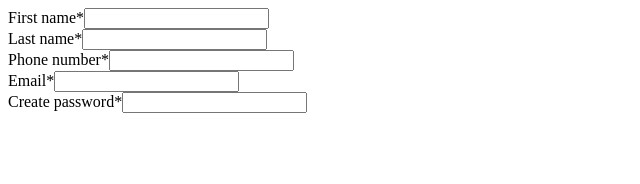
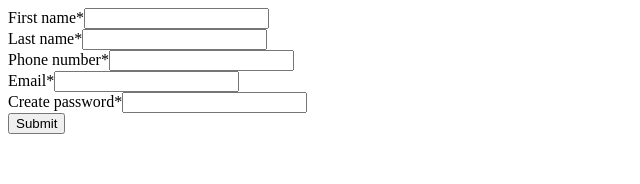
Before and after one commit to ZTanvir/dribble-signup-login-form, a React (Vite) app: page / in a window 1280 px wide. Shown: the top 184 px of the page, without its empty margins (0-640 px from the left). Built offline with nearby package versions, Linux system fonts and the light colour scheme.

Commit message:
Add button to Form reusable component

```diff
--- a/src/App.jsx
+++ b/src/App.jsx
@@ -5,7 +5,7 @@ import SignInFormData from "./Components/FormData/SignInFormData";
 function App() {
     return (
         <>
-            <Form formInputData={SignInFormData} />
+            <Form formInputData={SignInFormData} btnName="Submit" />
         </>
     );
 }
--- a/src/Components/Form.jsx
+++ b/src/Components/Form.jsx
@@ -5,13 +5,14 @@
 import InputFields from "./InputFields";
 
 const Form = (props) => {
-    const { formInputData } = props;
+    const { formInputData, btnName } = props;
 
     return (
-        <form>
+        <form id="">
             {formInputData.map((input) => (
                 <InputFields key={input.id} label={input.label} {...input} />
             ))}
+            <button type="submit">{btnName}</button>
         </form>
     );
 };
```
